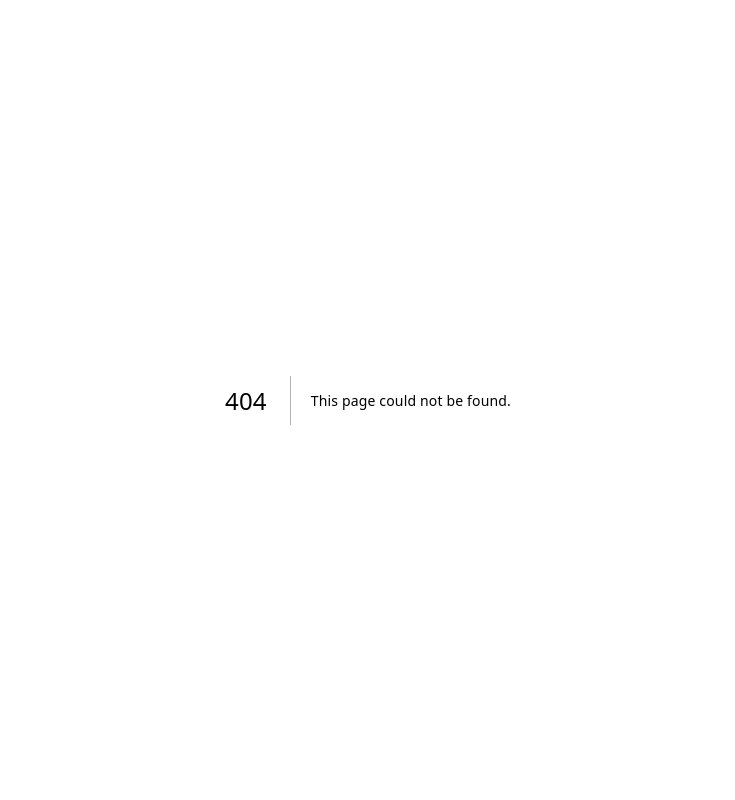
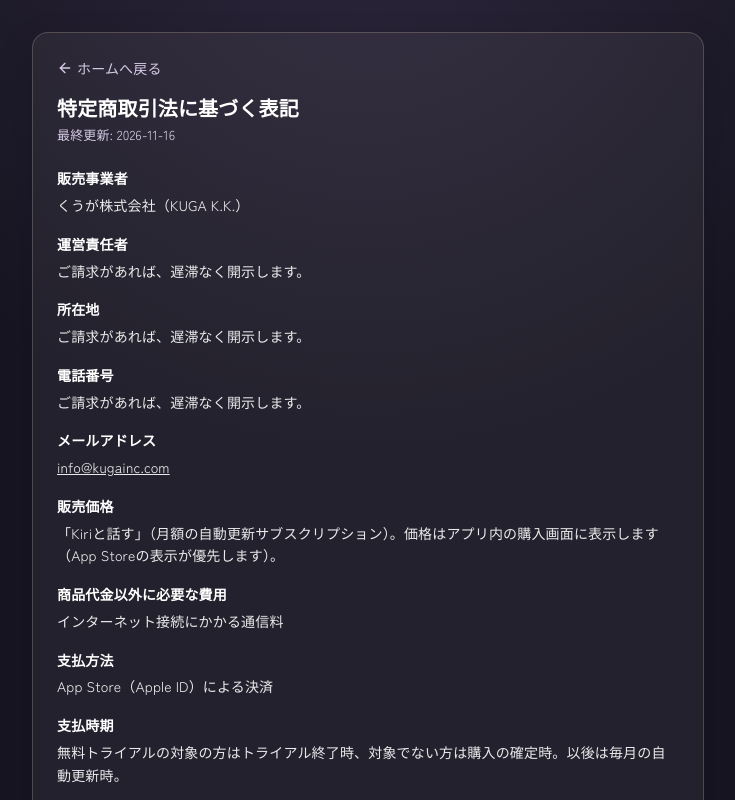
Before and after one commit to hitomiusausa/spiritual-diary, a Next.js app: page /legal in a window 1280 px wide. Before the commit this address had no page. Shown: the top 800 px of the page, without its empty margins (272-1007 px from the left). Built offline with nearby package versions, Linux system fonts and the light colour scheme.

Commit message:
feat: 特商法 page (/legal) linked from start and paywall; privacy manifest declares name, other data, purchases and user ID (D-45)
Co-Authored-By: Claude Opus 5.5 <noreply@anthropic.com>

```diff
--- /dev/null
+++ b/src/app/legal/page.js
@@ -0,0 +1,39 @@
+import DocPage from "@/components/DocPage";
+
+export const metadata = {
+  title: "特定商取引法に基づく表記 | Kiri",
+  description: "Kiri（Mind & Energy Note）の特定商取引法に基づく表記",
+};
+
+// D-45。下書きは docs/releases/release-review-2026-11-14/tokushoho-draft.md。
+// 代表者・所在地・電話は「請求があれば遅滞なく開示」の形にしている（ひとみうさの判断で専門家確認なし）。
+// 価格の数字は書かない（StoreKit の表示が正。legalPages.test.js が検査）。
+const ROWS = [
+  ["販売事業者", "くうが株式会社（KUGA K.K.）"],
+  ["運営責任者", "ご請求があれば、遅滞なく開示します。"],
+  ["所在地", "ご請求があれば、遅滞なく開示します。"],
+  ["電話番号", "ご請求があれば、遅滞なく開示します。"],
+  ["メールアドレス", <a key="mail" href="mailto:info@kugainc.com" className="underline">info@kugainc.com</a>],
+  ["販売価格", "「Kiriと話す」（月額の自動更新サブスクリプション）。価格はアプリ内の購入画面に表示します（App Storeの表示が優先します）。"],
+  ["商品代金以外に必要な費用", "インターネット接続にかかる通信料"],
+  ["支払方法", "App Store（Apple ID）による決済"],
+  ["支払時期", "無料トライアルの対象の方はトライアル終了時、対象でない方は購入の確定時。以後は毎月の自動更新時。"],
+  ["提供時期", "購入手続きの完了後、すぐにご利用いただけます。"],
+  ["申込みの撤回・解約", "iPhoneの「設定」→ご自身の名前→「サブスクリプション」から、次の更新日の24時間前までに解約できます。デジタルサービスの性質上、購入後の撤回・返品はお受けできません。期間の途中で解約しても、日割りの返金はありません。返金はAppleの規定に従います（reportaproblem.apple.com）。"],
+  ["動作環境", "iOS 15.5 以上（ウェブ版では「Kiriと話す」を提供していません）"],
+];
+
+export default function LegalPage() {
+  return (
+    <DocPage title="特定商取引法に基づく表記" updatedAt="2026-11-16">
+      <dl className="space-y-4">
+        {ROWS.map(([term, detail]) => (
+          <div key={term}>
+            <dt className="font-bold text-white mb-1">{term}</dt>
+            <dd className="ml-0">{detail}</dd>
+          </div>
+        ))}
+      </dl>
+    </DocPage>
+  );
+}
--- a/src/app/privacy/page.js
+++ b/src/app/privacy/page.js
@@ -7,7 +7,7 @@ export const metadata = {
 
 export default function PrivacyPage() {
   return (
-    <DocPage title="プライバシーポリシー" updatedAt="2026-11-14">
+    <DocPage title="プライバシーポリシー" updatedAt="2026-11-16">
       <p>
         Kiri（Mind & Energy Note、以下「本サービス」）は、利用者のプライバシーを尊重し、個人情報を次のとおり取り扱います。
       </p>
--- a/src/components/PaywallSheet.jsx
+++ b/src/components/PaywallSheet.jsx
@@ -143,6 +143,7 @@ export default function PaywallSheet({ open, offering, entitled = false, onPurch
           )}
           <Link href="/terms" className="inline-flex min-h-11 items-center px-2 text-xs text-kiri-fog underline underline-offset-4">利用規約</Link>
           <Link href="/privacy" className="inline-flex min-h-11 items-center px-2 text-xs text-kiri-fog underline underline-offset-4">プライバシーポリシー</Link>
+          <Link href="/legal" className="inline-flex min-h-11 items-center px-2 text-xs text-kiri-fog underline underline-offset-4">特商法表記</Link>
         </div>
       </div>
     </ModalFrame>
--- a/src/components/SpiritualDiary.jsx
+++ b/src/components/SpiritualDiary.jsx
@@ -1819,6 +1819,7 @@ export default function SpiritualDiary() {
                 <Link href="/privacy" className="kiri-hit hover:text-white">プライバシー</Link>
                 <Link href="/terms" className="kiri-hit hover:text-white">利用規約</Link>
                 <Link href="/support" className="kiri-hit hover:text-white">サポート</Link>
+                <Link href="/legal" className="kiri-hit hover:text-white">特商法表記</Link>
               </div>
             </div>
           </div>
```
Also changed, not shown: scripts/lib/iosBuild.mjs, 3 other files (tests, documents, lock files or other folders).
